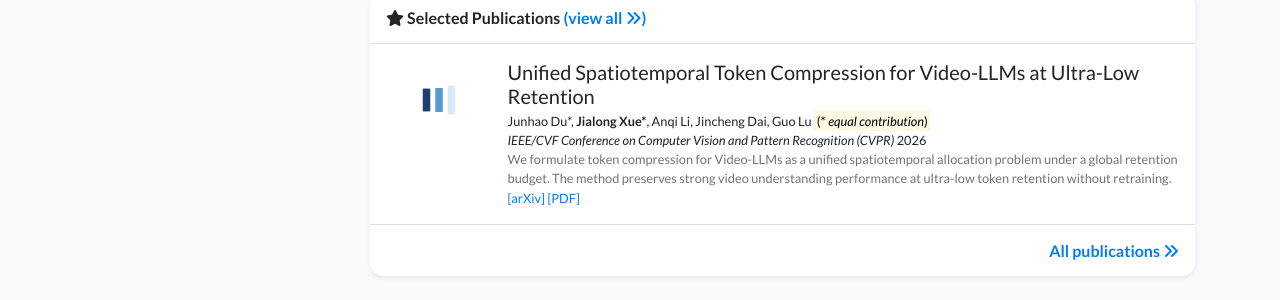
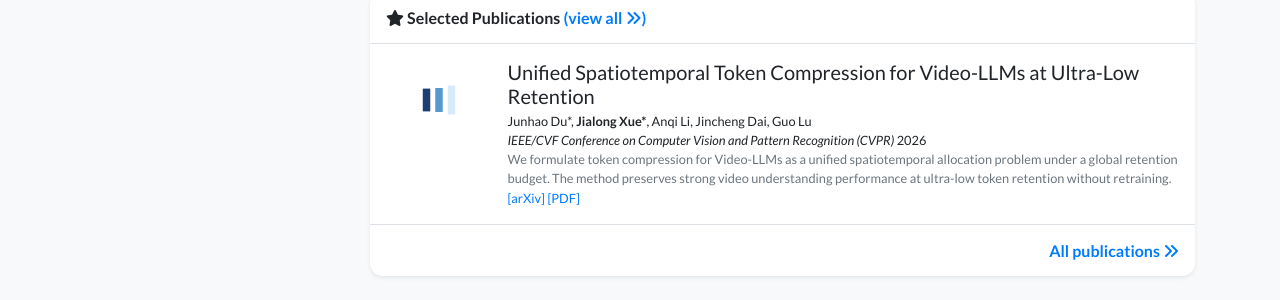
Before and after one commit to mengdeerer/mengdeerer.github.io, a Jekyll site: the page built from index.html, in a window 1280 px wide and 1397 px high. Shown: the part 989-1289 px from the top of the window. Built offline with Jekyll 4.4.1, drawn with Linux system fonts in a browser that asks for light colours; nearby versions of some CDN libraries; a style sheet for code colours, icons or effects is not loaded.

Commit message:
Remove equal contribution note from author list

```diff
--- a/_includes/widgets/author_list.html
+++ b/_includes/widgets/author_list.html
@@ -47,13 +47,9 @@
 
 {%- endfor -%}
 
-{%- if has_eq_contrib or has_corresponding %}
+{%- if has_corresponding %}
 <mark>(
-    {%- if has_eq_contrib -%}
-        * <i> equal contribution</i>
-    {%- endif -%}
     {%- if has_corresponding -%}
-        {%- if has_eq_contrib -%}, {% endif -%}
         <sup>#</sup> <i> corresponding author</i>
     {%- endif -%}
 )</mark>
```
